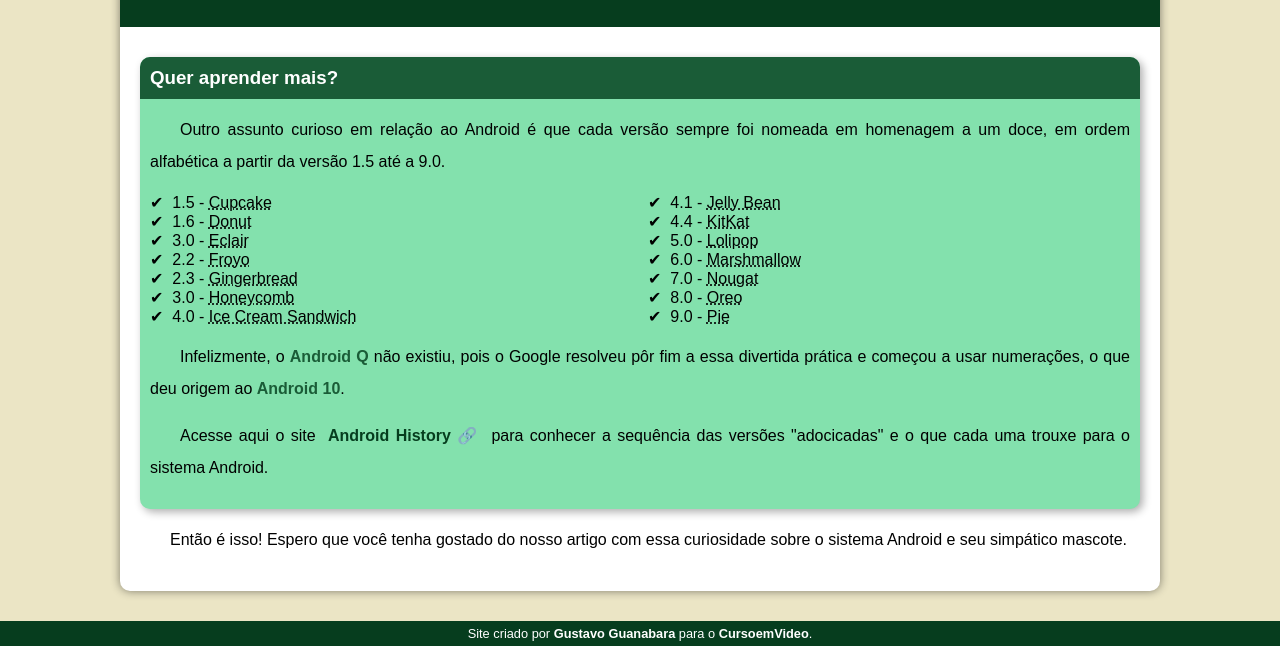
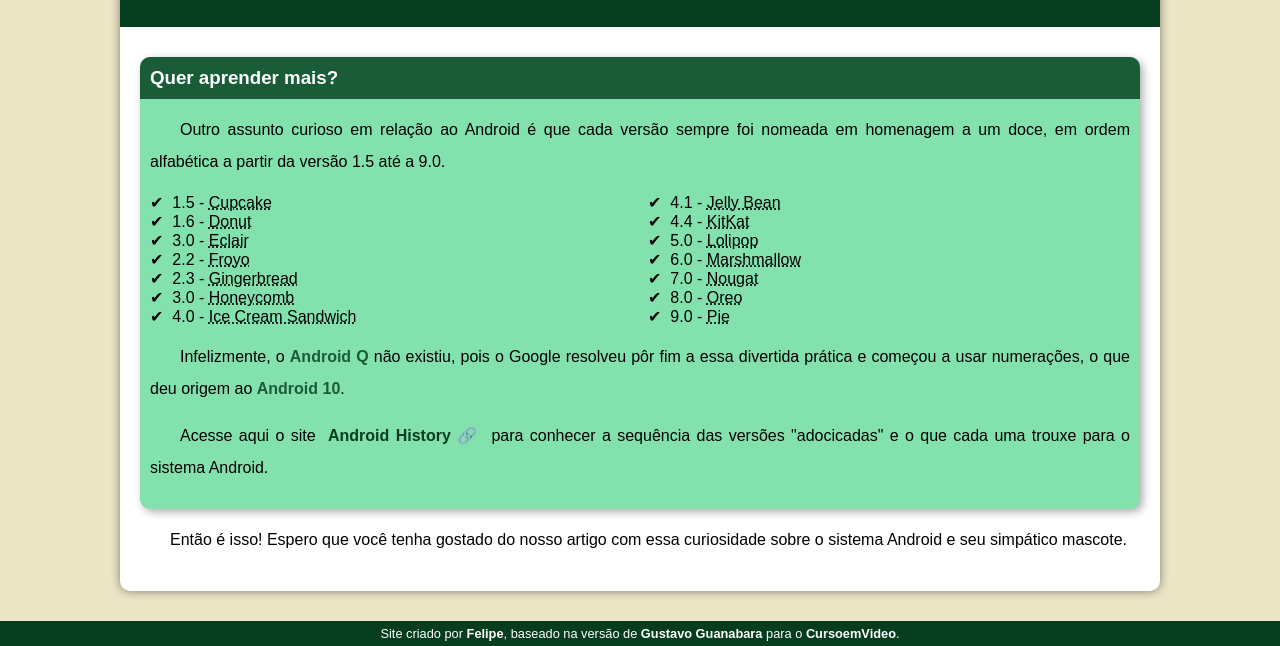
Before and after one commit to felipesvilasboas/projetos-htmlcss, a plain HTML site: page Primeiro-projeto/index.html in a window 1280 px wide. Shown: the part 2400-3046 px from the top of the page. Drawn offline with Linux system fonts and the light colour scheme.

Commit message:
Update index.html

```diff
--- a/Primeiro-projeto/index.html
+++ b/Primeiro-projeto/index.html
@@ -83,7 +83,7 @@
         </article>
     </main>
     <footer>
-        <p>Site criado por <a href="https://gustavoguanabara.github.io/" target="_blank">Gustavo Guanabara</a> para o <a href="https://www.youtube.com/cursoemvideo" target="_blank">CursoemVideo</a>.</p>
+        <p>Site criado por <a href="https://github.com/felipesvilasboas">Felipe</a>, baseado na versão de <a href="https://gustavoguanabara.github.io/" target="_blank">Gustavo Guanabara</a> para o <a href="https://www.youtube.com/cursoemvideo" target="_blank">CursoemVideo</a>.</p>
     </footer>
 </body>
 </html>
```
